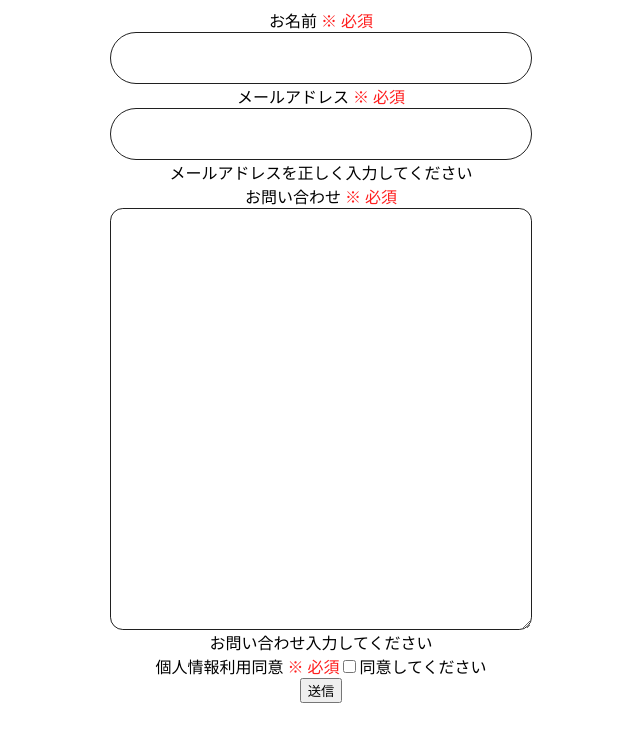
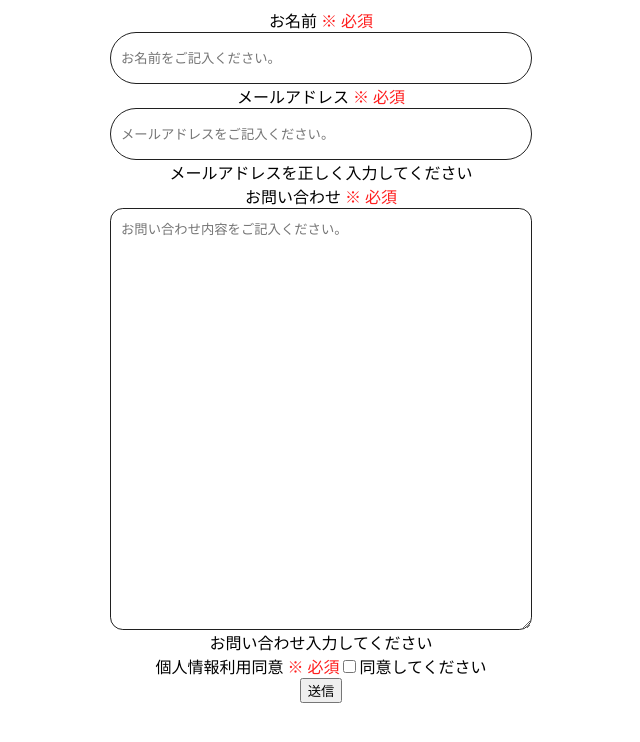
Before and after one commit to shouchann/still.change.inc, a plain HTML site: page index.html in a window 1280 px wide. Shown: the whole page, without its empty margins (327-967 px from the left). Drawn offline with Linux system fonts and the light colour scheme.

Commit message:
form内文章追加

```diff
--- a/index.html
+++ b/index.html
@@ -19,18 +19,18 @@
         <!-- ↓自由に要素を追加・編集することができます -->
         <div class="flex">
             <label>お名前 <span>※ 必須</span></label>
-            <input class="tp_0" name="お名前" type="text">
+            <input class="tp_0" name="お名前" type="text" value="" placeholder="お名前をご記入ください。">
         </div>
 
         <div class="flex">
             <label>メールアドレス <span>※ 必須</span></label>
-            <input class="tp_0" name="メールアドレス" type="text" data-formrun-type="email" data-formrun-required>
+            <input class="tp_0" name="メールアドレス" type="text" data-formrun-type="email" data-formrun-required　value="" placeholder="メールアドレスをご記入ください。">
             <div data-formrun-show-if-error="メールアドレス">メールアドレスを正しく入力してください</div>
         </div>
 
         <div class="flex">
             <label>お問い合わせ <span>※ 必須</span></label>
-            <textarea name="お問い合わせ" data-formrun-required></textarea>
+            <textarea name="お問い合わせ" data-formrun-required value="" placeholder="お問い合わせ内容をご記入ください。"></textarea >
             <div data-formrun-show-if-error="お問い合わせ">お問い合わせ入力してください</div>
         </div>
 
```
Also changed, not shown: 19 other files.
